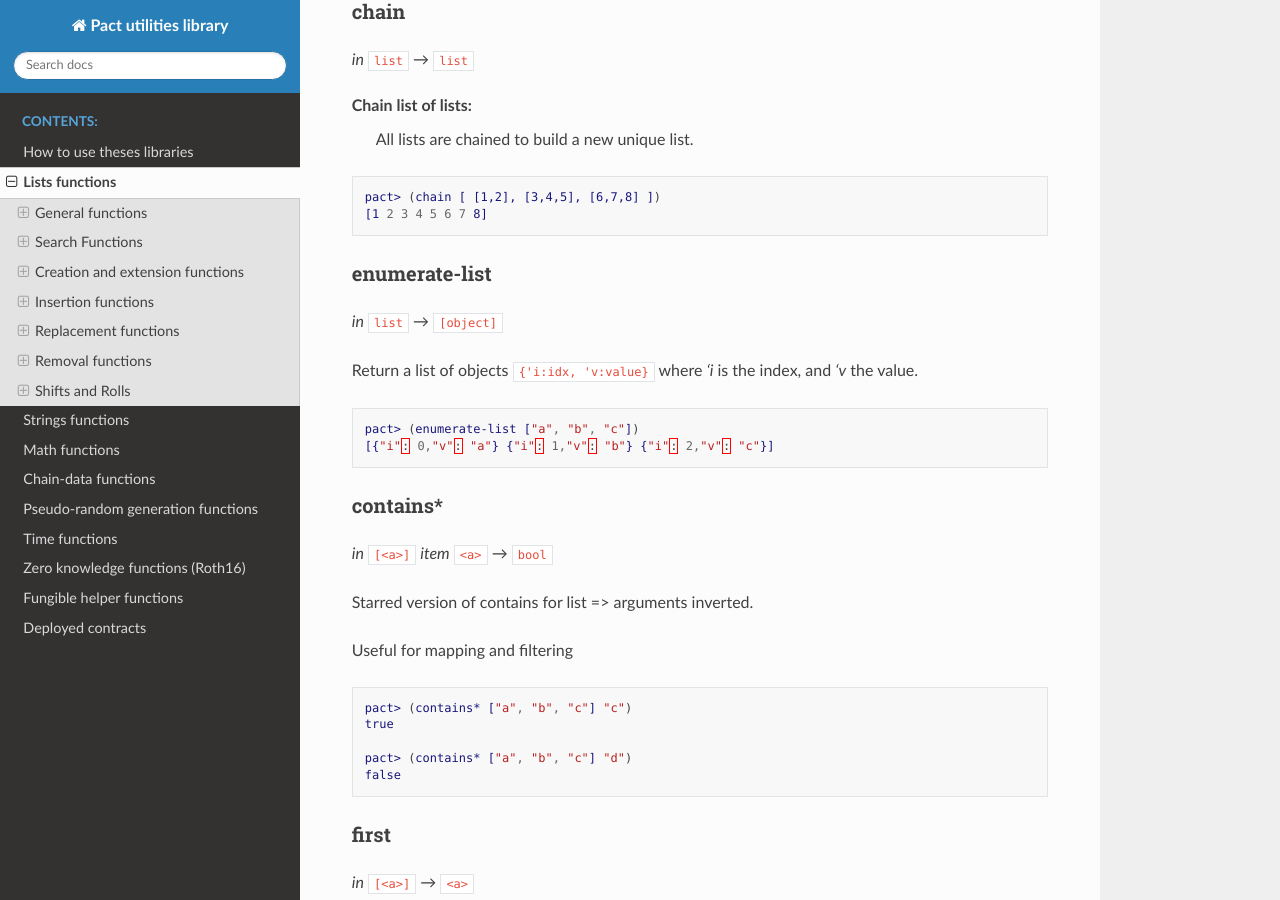
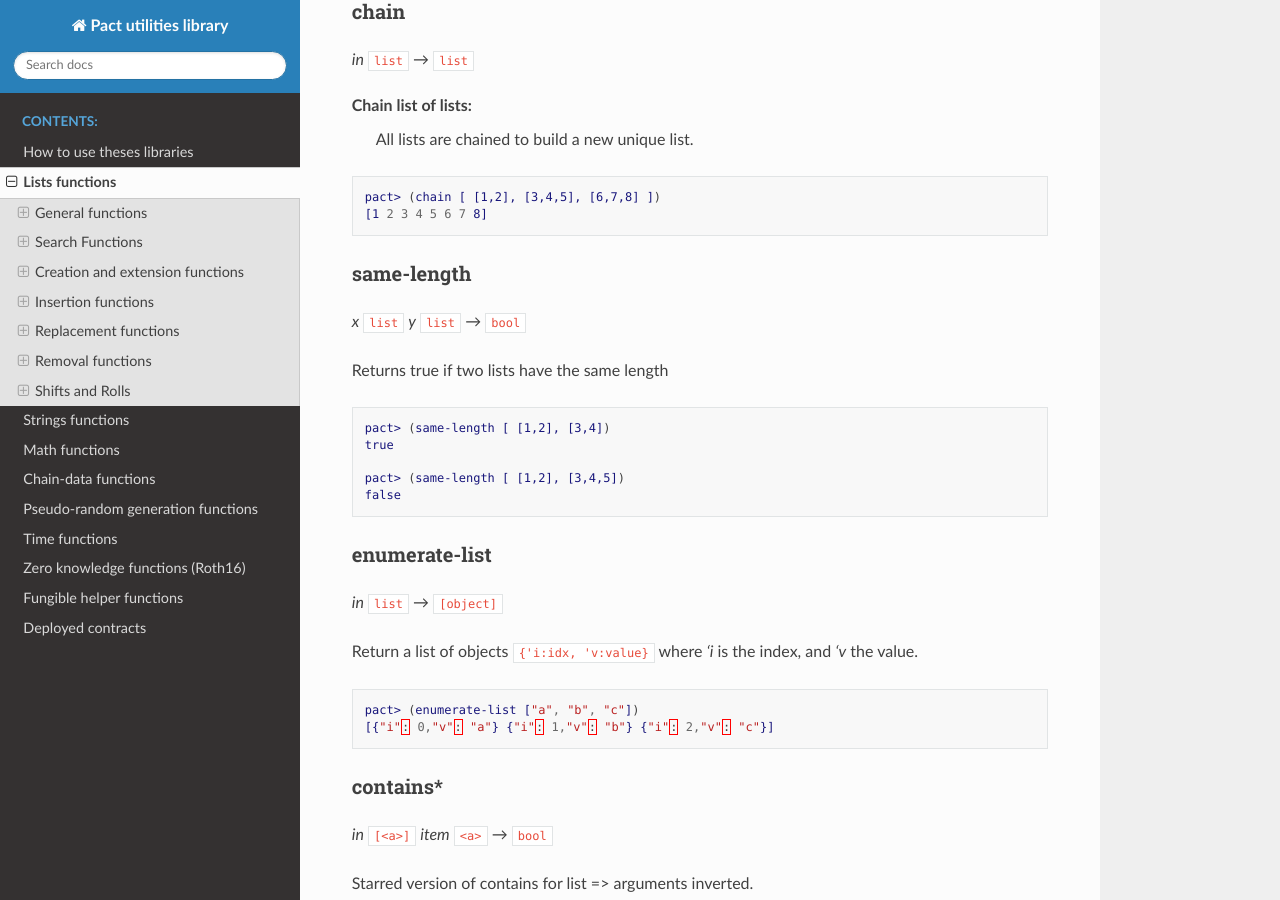
Before and after one commit to CryptoPascal31/pact-util-lib, a Sphinx documentation site: the page built from docs/source/util-lists.rst, in a window 1280 px wide and 900 px high, scrolled down 2215 px. Built offline with Sphinx 7.4.7 and the Read the Docs theme 3.1.0, drawn with Linux system fonts in a browser that asks for light colours.

Commit message:
Add the same-length function

```diff
--- a/docs/source/util-lists.rst
+++ b/docs/source/util-lists.rst
@@ -121,6 +121,22 @@ Chain list of lists:
 
  pact> (chain [ [1,2], [3,4,5], [6,7,8] ])
  [1 2 3 4 5 6 7 8]
+
+
+same-length
+~~~~~~~~~~~
+*x* ``list`` *y* ``list`` *→* ``bool``
+
+Returns true if two lists have the same length
+
+.. code:: lisp
+
+ pact> (same-length [ [1,2], [3,4])
+ true
+
+ pact> (same-length [ [1,2], [3,4,5])
+ false
+
 
 enumerate-list
 ~~~~~~~~~~~~~~~
```
Also changed, not shown: README.md (+1 -0 lines), 2 other files.
